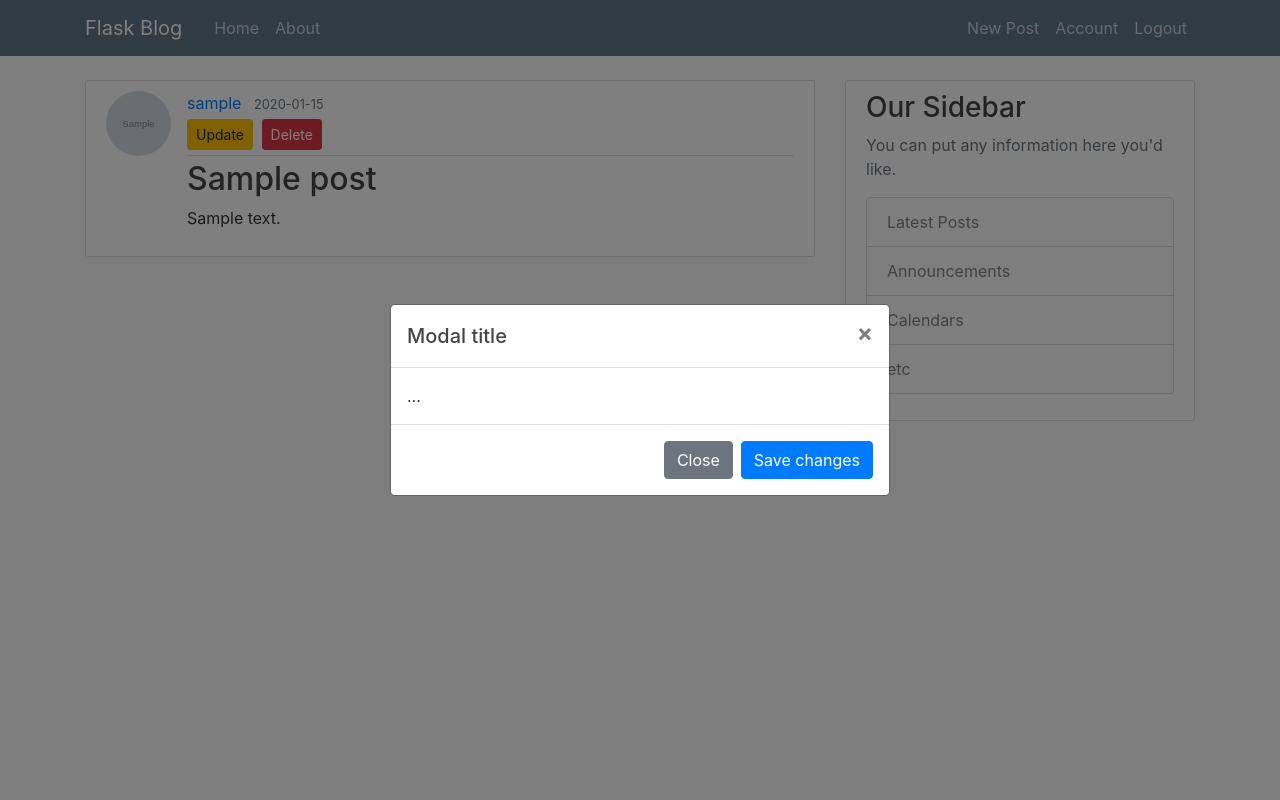
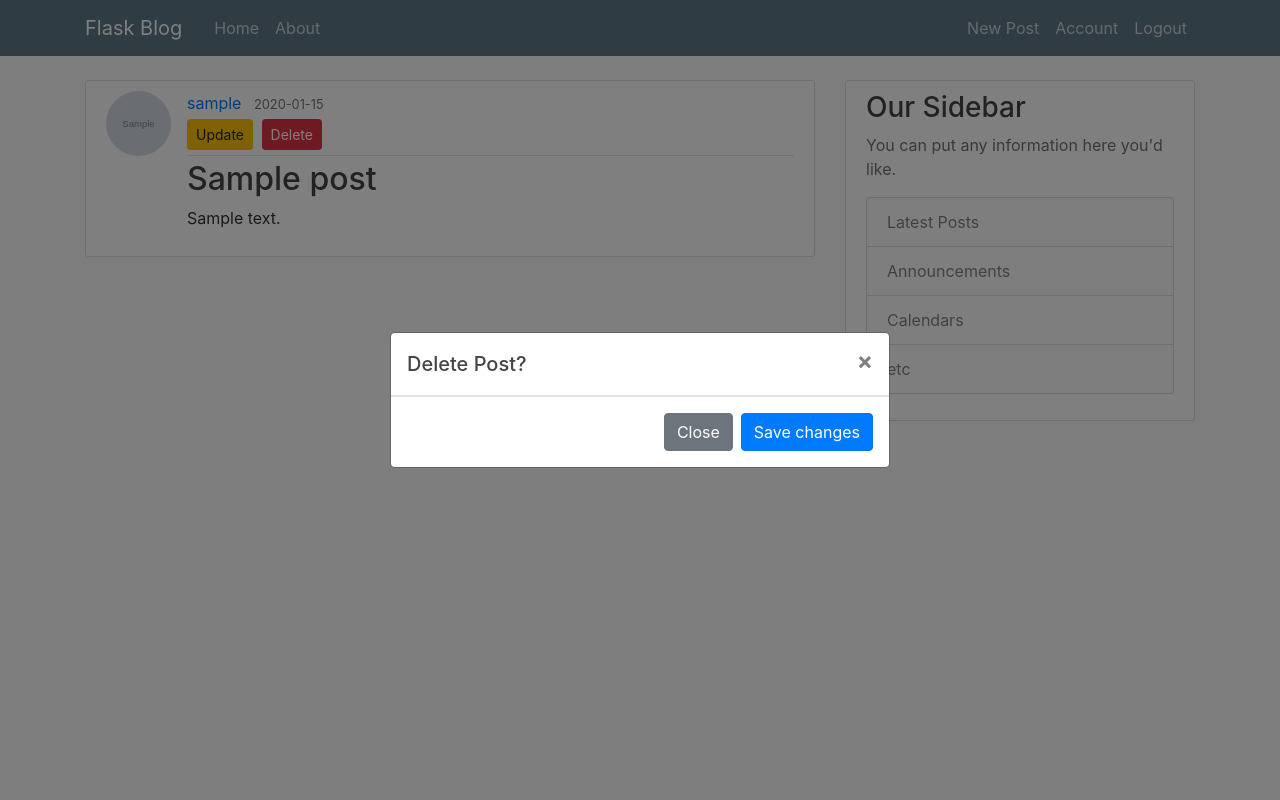
Before and after one commit to banji220/flaskblog, a Flask app: page /post/1 in a window 1280 px wide, after a click on "Delete". Run offline with Flask 2, Linux system fonts and the light colour scheme; a user stored in the database is signed in; tables that the repository leaves empty hold one stand-in row (values such as "Sample post"); grey boxes marked "Sample" are stand-in pictures; some libraries are stand-ins or nearby versions.

Commit message:
Changed the title of Modal title to Delete Post?, and removed modal body with ...

```diff
--- a/flaskblog/templates/post.html
+++ b/flaskblog/templates/post.html
@@ -28,14 +28,12 @@
         <div class="modal-dialog modal-dialog-centered">
         <div class="modal-content">
             <div class="modal-header">
-            <h5 class="modal-title" id="deleteModalLabel">Modal title</h5>
+            <h5 class="modal-title" id="deleteModalLabel">Delete Post?</h5>
             <button type="button" class="close" data-dismiss="modal" aria-label="Close">
                 <span aria-hidden="true">&times;</span>
             </button>
             </div>
-            <div class="modal-body">
-            ...
-            </div>
+
             <div class="modal-footer">
             <button type="button" class="btn btn-secondary" data-dismiss="modal">Close</button>
             <button type="button" class="btn btn-primary">Save changes</button>
```
